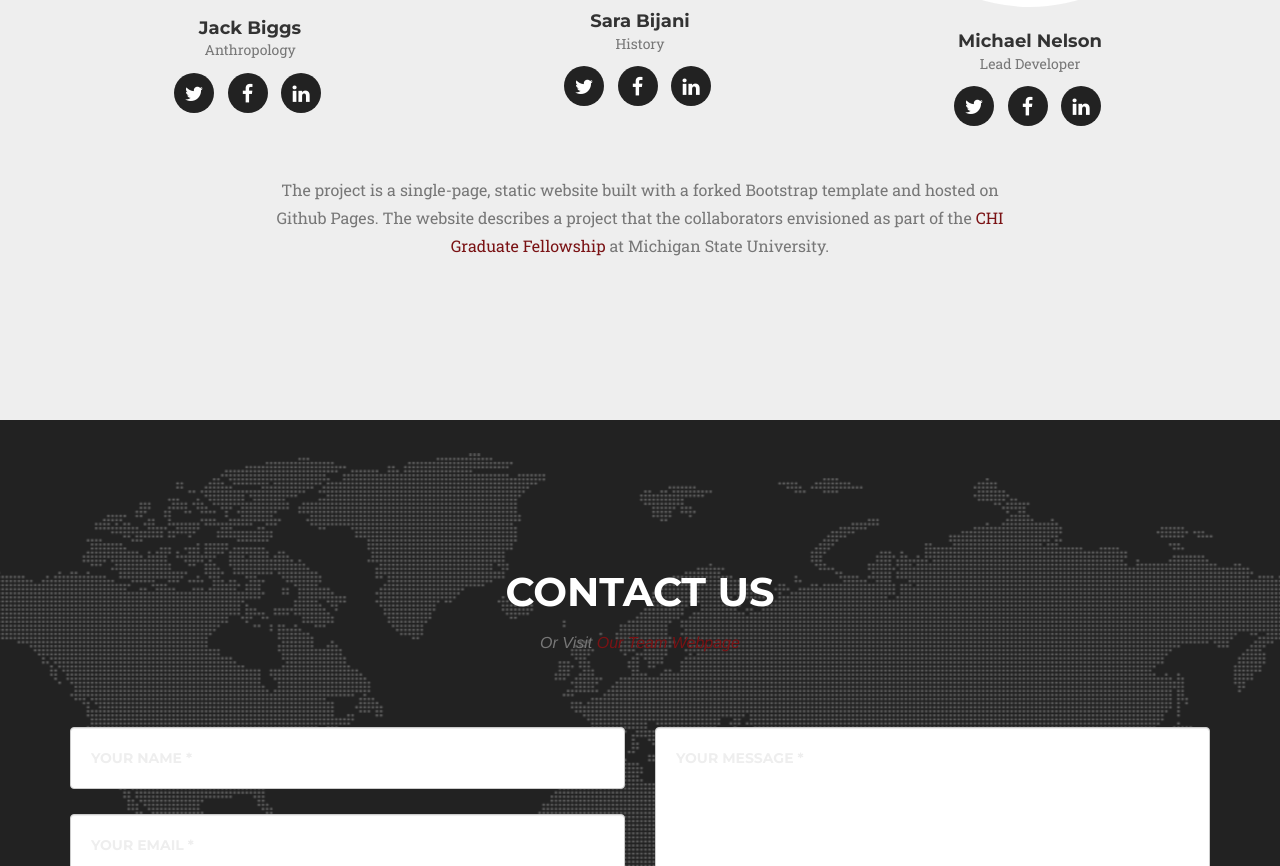
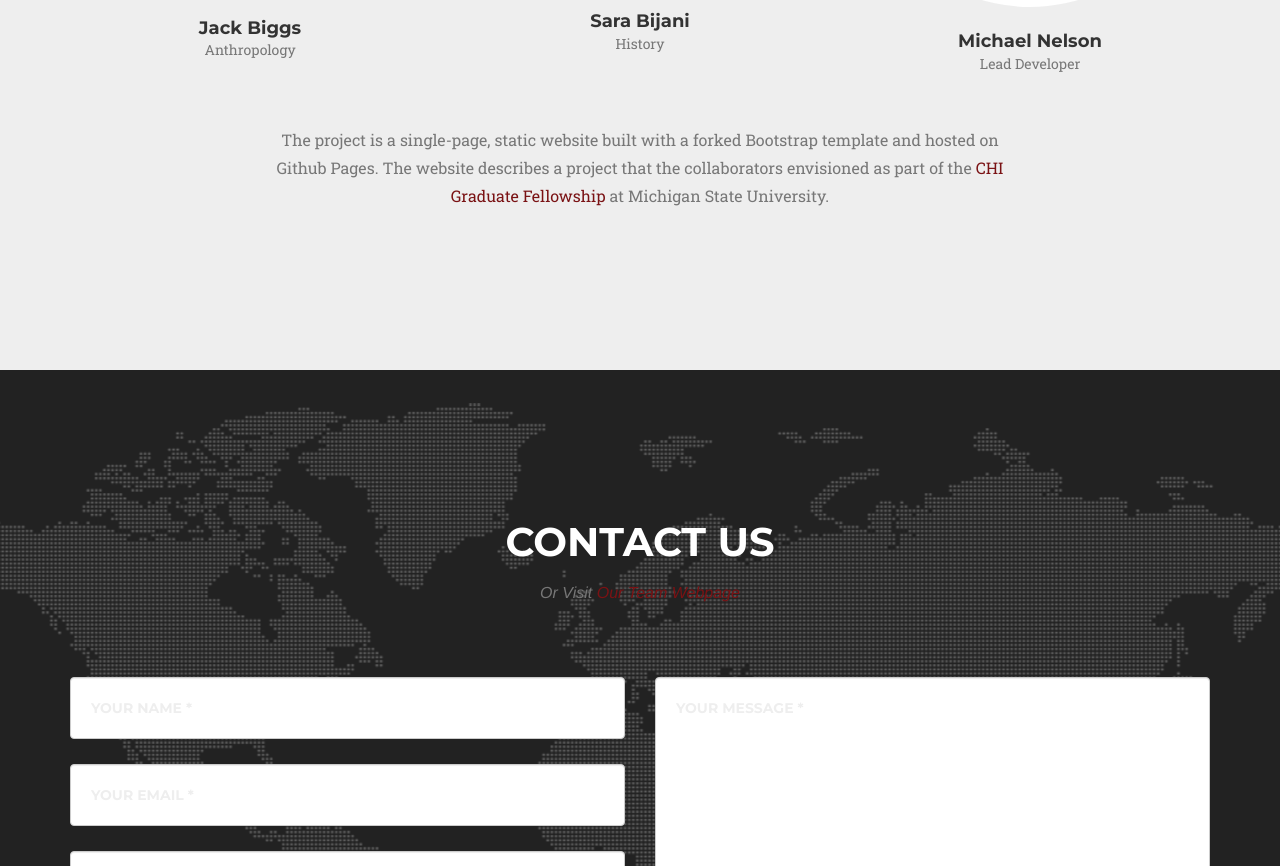
Before and after one commit to bijanisa/vasa, a website: page index.html in a window 1280 px wide. Shown: the part 3774-4640 px from the top of the page. Drawn offline with nearby package versions, Linux system fonts and the light colour scheme; a web font is replaced by a local one.

Commit message:
Update index.html

```diff
--- a/index.html
+++ b/index.html
@@ -171,14 +171,6 @@ QR code scanner </p>
                         <img src="img/team/1.jpg" class="img-responsive img-circle" alt="">
                         <h4>Jack Biggs</h4>
                         <p class="text-muted">Anthropology</p>
-                        <ul class="list-inline social-buttons">
-                            <li><a href="#"><i class="fa fa-twitter"></i></a>
-                            </li>
-                            <li><a href="#"><i class="fa fa-facebook"></i></a>
-                            </li>
-                            <li><a href="#"><i class="fa fa-linkedin"></i></a>
-                            </li>
-                        </ul>
                     </div>
                 </div>
                 <div class="col-sm-4">
@@ -186,29 +178,13 @@ QR code scanner </p>
                         <img src="img/team/2.jpg" class="img-responsive img-circle" alt="">
                         <h4>Sara Bijani</h4>
                         <p class="text-muted">History</p>
-                        <ul class="list-inline social-buttons">
-                            <li><a href="#"><i class="fa fa-twitter"></i></a>
-                            </li>
-                            <li><a href="#"><i class="fa fa-facebook"></i></a>
-                            </li>
-                            <li><a href="#"><i class="fa fa-linkedin"></i></a>
-                            </li>
-                        </ul>
-                    </div>
+                       </div>
                 </div>
                 <div class="col-sm-4">
                     <div class="team-member">
                         <img src="img/team/3.jpg" class="img-responsive img-circle" alt="">
                         <h4>Michael Nelson</h4>
                         <p class="text-muted">Lead Developer</p>
-                        <ul class="list-inline social-buttons">
-                            <li><a href="#"><i class="fa fa-twitter"></i></a>
-                            </li>
-                            <li><a href="#"><i class="fa fa-facebook"></i></a>
-                            </li>
-                            <li><a href="#"><i class="fa fa-linkedin"></i></a>
-                            </li>
-                        </ul>
                     </div>
                 </div>
             </div>
@@ -267,7 +243,7 @@ QR code scanner </p>
     <footer>
         <div class="container">
             <div class="row">
-                <div class="col-md-4">
+                <div class="col-md-8">
                     <ul class="list-inline social-buttons">
                         <li><a href="https://twitter.com/chi_initiative"><i class="fa fa-twitter"></i></a>
                         </li>
```
